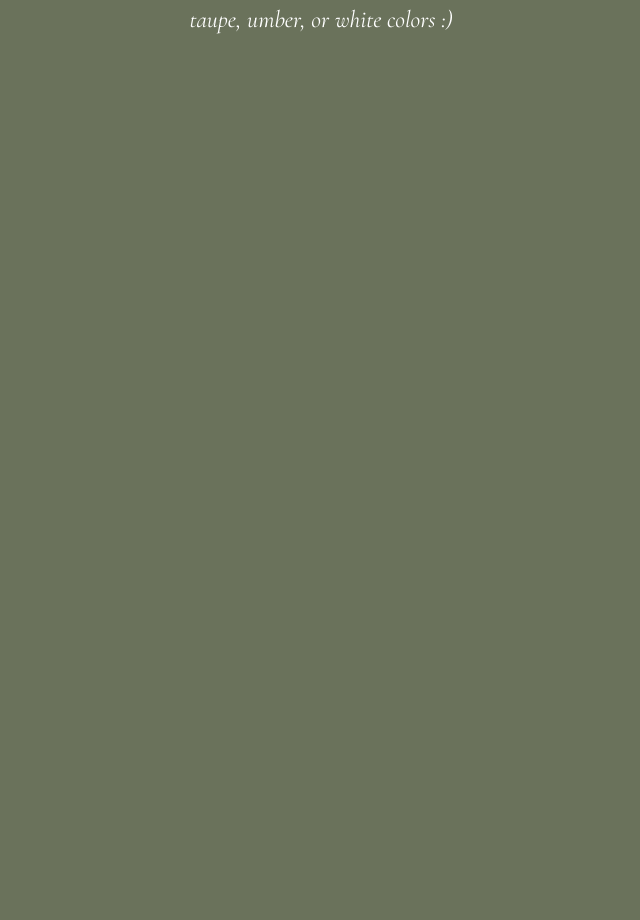
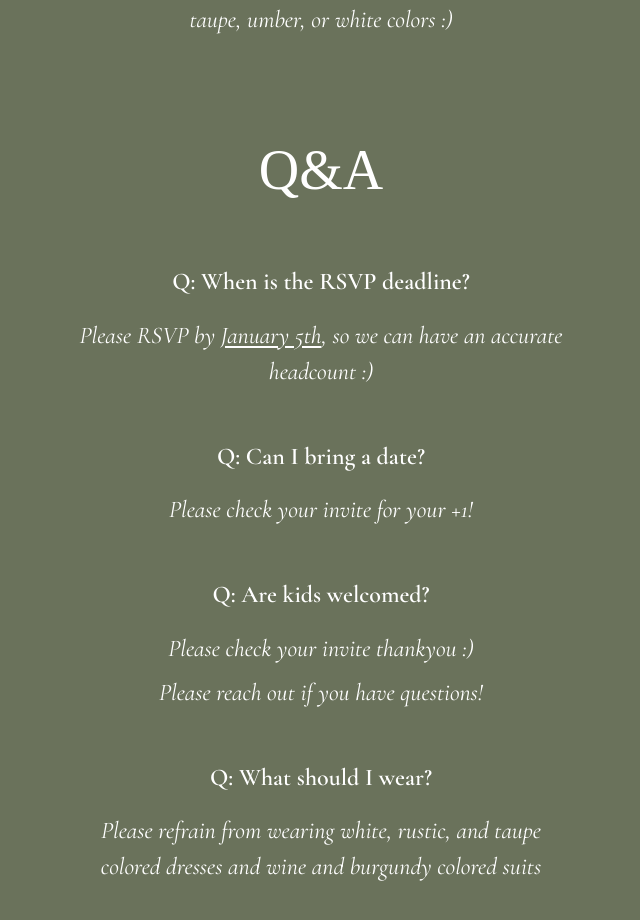
Before and after one commit to WTL04/andy-vy-wedding, a React (Vite) app in the folder app/: page / in a window 1280 px wide. Shown: the part 2904-3824 px from the top of the page, without its empty margins (319-959 px from the left). Before the commit the page ends 3002 px from the top, so only its background shows below. Built offline with nearby package versions, Linux system fonts and the light colour scheme; a web font is replaced by a local one.

Commit message:
adding q&a component section

```diff
--- a/app/src/App.tsx
+++ b/app/src/App.tsx
@@ -4,6 +4,7 @@ import RsvpButton from './components/RsvpButton'
 import PhotoCarousel from './components/PhotoCarousel'
 import Schedule from './components/Schedule'
 import SpecialThanks from './components/SpecialThanks'
+import QandA from './components/QandA'
 import './App.css'
 
 function App() {
@@ -20,6 +21,7 @@ function App() {
       <h1>Our Story</h1>
       <p className="our_story">We met when we were eighteen and twenty years old. The thought that one day we would be married to each other never crossed our minds, but we made it through those harsh years, and we have grown to love each other even more dearly. We were together through our twenties and will continue to go through life together forever 🤍</p>
       <Schedule />
+      <QandA />
     </div>
   )
 }
--- /dev/null
+++ b/app/src/components/QandA.css
@@ -0,0 +1,51 @@
+.q-and-a {
+  width: 100%;
+  max-width: 500px;
+  margin-top: 80px;
+  text-align: center;
+}
+
+.q-and-a h2 {
+  font-size: 7vh;
+  margin-bottom: 48px;
+}
+
+.qa-pair {
+  margin-bottom: 48px;
+}
+
+.qa-question {
+  font-family: var(--font-body);
+  font-weight: 600;
+  font-size: 24px;
+  margin-bottom: 16px;
+}
+
+.qa-answer {
+  font-style: italic;
+  font-size: 24px;
+  line-height: 1.5;
+}
+
+.qa-highlight {
+  text-decoration: underline;
+  text-underline-offset: 3px;
+}
+
+.qa-subtext {
+  font-style: italic;
+  font-size: 24px;
+  line-height: 1.5;
+  margin-top: 8px;
+}
+
+@media (max-width: 480px) {
+  .qa-question {
+    font-size: 20px;
+  }
+
+  .qa-answer,
+  .qa-subtext {
+    font-size: 20px;
+  }
+}
--- /dev/null
+++ b/app/src/components/QandA.tsx
@@ -0,0 +1,48 @@
+import './QandA.css'
+
+const faqs = [
+  {
+    question: 'When is the RSVP deadline?',
+    answerBefore: 'Please RSVP by ',
+    highlight: 'January 5th',
+    answerAfter: ', so we can have an accurate headcount :)',
+  },
+  {
+    question: 'Can I bring a date?',
+    answerBefore: 'Please check your invite for your +1!',
+    highlight: '',
+    answerAfter: '',
+  },
+  {
+    question: 'Are kids welcomed?',
+    answerBefore: 'Please check your invite thankyou :)',
+    highlight: '',
+    answerAfter: '',
+    subtext: 'Please reach out if you have questions!',
+  },
+  {
+    question: 'What should I wear?',
+    answerBefore: 'Please refrain from wearing white, rustic, and taupe colored dresses and wine and burgundy colored suits',
+    highlight: '',
+    answerAfter: '',
+  },
+]
+
+export default function QandA() {
+  return (
+    <div className="q-and-a">
+      <h2>Q&A</h2>
+      {faqs.map((faq, i) => (
+        <div key={i} className="qa-pair">
+          <p className="qa-question">Q: {faq.question}</p>
+          <p className="qa-answer">
+            {faq.answerBefore}
+            {faq.highlight && <span className="qa-highlight">{faq.highlight}</span>}
+            {faq.answerAfter}
+          </p>
+          {faq.subtext && <p className="qa-subtext">{faq.subtext}</p>}
+        </div>
+      ))}
+    </div>
+  )
+}
```
